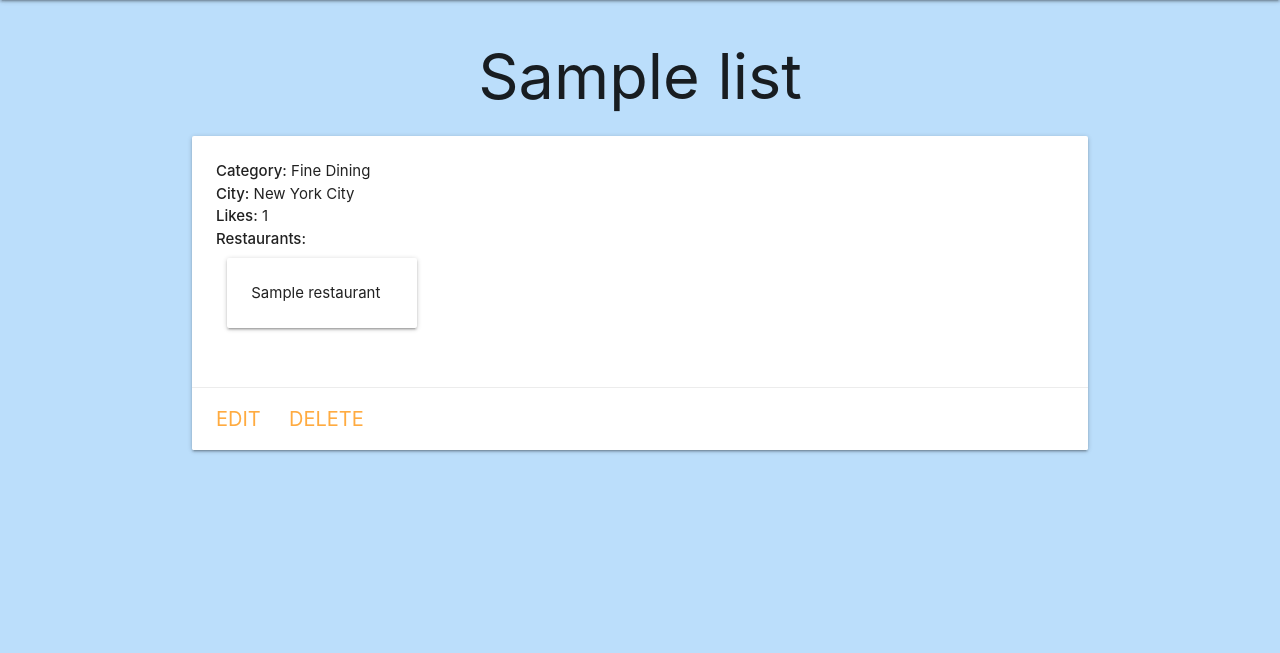
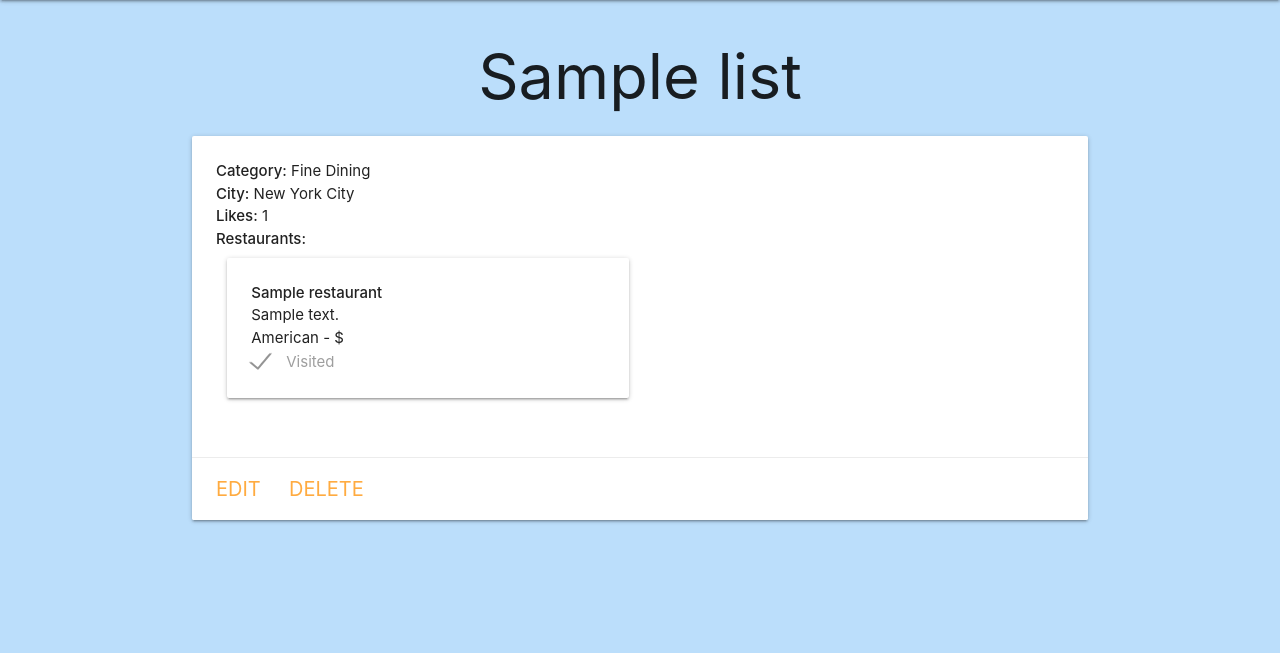
Before and after one commit to Adamtpacz/nosh-hunt, a Django app: page /lists/1 in a window 1280 px wide. Shown: the part 64-717 px from the top of the page. Run offline with Django 4.2, Linux system fonts and the light colour scheme; tables that the repository leaves empty hold one stand-in row (values such as "Sample post").

Commit message:
Add checkbox to restaurant cards within list details page

```diff
--- a/main_app/templates/lists/detail.html
+++ b/main_app/templates/lists/detail.html
@@ -10,14 +10,29 @@
         <p><strong>Likes:</strong> {{ list.likes }}</p>
         <p><strong>Restaurants:</strong></p>
         <div class="row">
-            <div class="col s3">
-            {% for restaurant in list.restaurants.all %}
-            <div class="card">
-                <div class="card-content">
-                    <p>{{ restaurant.name }}</p>
+            <div class="col s6">
+                {% for restaurant in list.restaurants.all %}
+                <div class="card">
+                    <div class="card-content">
+                        <p><strong>{{ restaurant.name }}</strong></p>
+                        <p>{{ restaurant.address }}</p>
+                        <p>{{ restaurant.get_food_type_display }} - {{ restaurant.get_price_display }}</p>
+                        <p>
+                            {% if restaurant.visited == True %}
+                            <label>
+                                <input type="checkbox" disabled="disabled" checked="checked"/>
+                                <span>Visited</span>
+                            </label>
+                            {% else %}
+                            <label>
+                                <input type="checkbox" disabled="disabled"/>
+                                <span>Not Visited</span>
+                            </label>
+                            {% endif %}
+                        </p>
+                    </div>
                 </div>
-            </div>
-            {% endfor %}
+                {% endfor %}
             </div>
         </div>
     </div>
```
